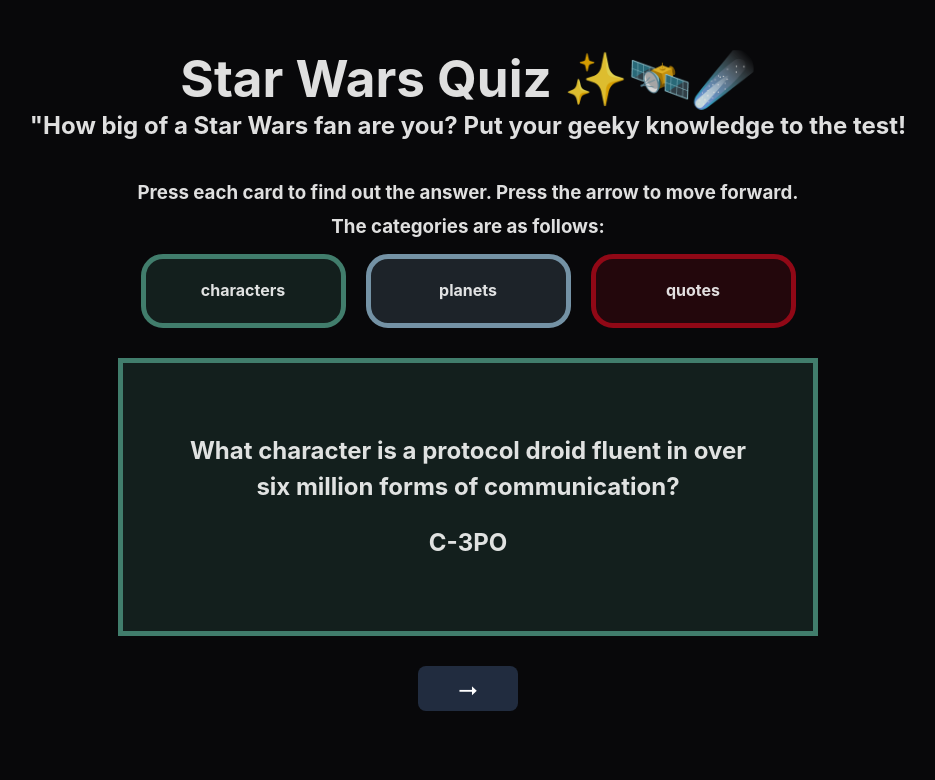
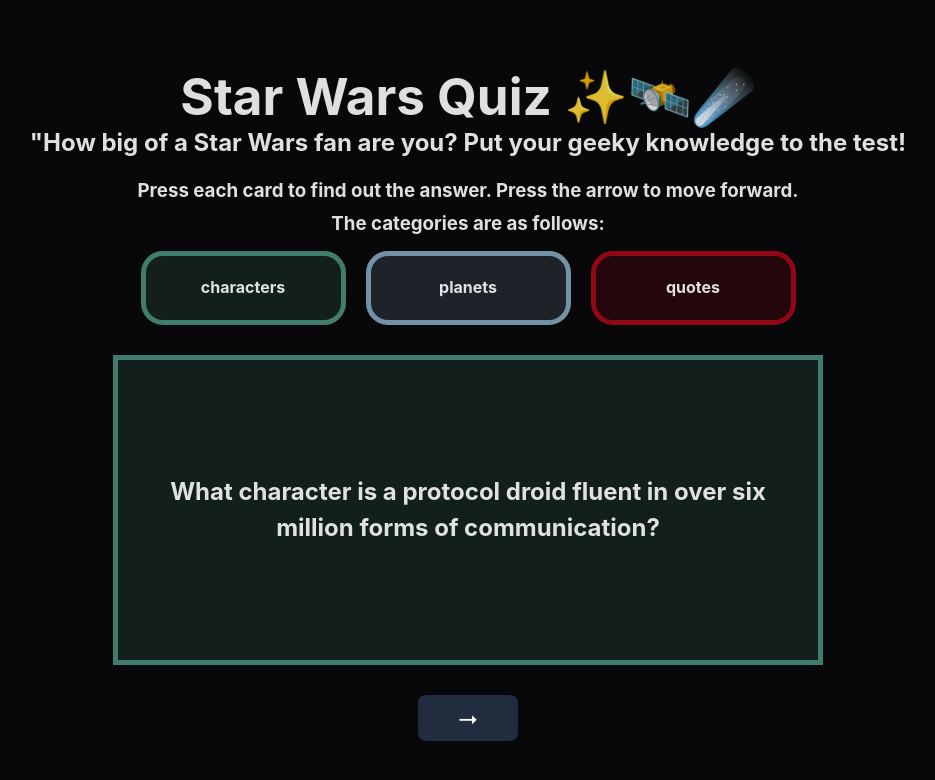
Before and after one commit to lanaramadan/flashcards, a React (Vite) app: page / in a window 1280 px wide. Shown: the top 780 px of the page, without its empty margins (172-1107 px from the left). Built offline with nearby package versions, Linux system fonts and the light colour scheme.

Commit message:
Dispaying question/answer on different sides
Small animation when hovering, clicking card flips it

```diff
--- a/src/App.css
+++ b/src/App.css
@@ -1,10 +1,6 @@
 #root {
-  /* max-width: 1280px; */
   margin: auto;
-  padding: 2rem;
   text-align: center;
-  /* border: 3px solid green; */
-  /* background-color: #1c2020; */
 }
 
 .title {
@@ -14,6 +10,7 @@
 .header {
   line-height: .8;
 }
+
 .categories {
   display: flex;
   justify-content: center;
@@ -43,7 +40,7 @@
   background-color: rgba(144, 8, 22, 0.2);
 }
 
-button {
+.arrow button {
   border-radius: 8px;
   width: 100px;
   border: 1px solid transparent;
@@ -57,15 +54,31 @@
   margin-top: 30px;
 }
 
+.arrow button:hover {
+  border-color: #7492A5;
+}
+
 .card {
   display: flex;
   justify-content: center;
   align-content: center;
-  width: 700px;
-  height: 400px;
-  margin: 0 auto;
 }
 
-.card-inner {
+.content {
   padding: 50px;
+  width: 600px;
+  height: 200px;
+  display: flex;
+  justify-content: center;
+  align-items: center;
 }
+
+.content:hover {
+  cursor: pointer;
+  transform: scale(1.05);
+}
+
+.content:active {
+  cursor: pointer;
+  transform: scale(1);
+}
--- a/src/App.jsx
+++ b/src/App.jsx
@@ -31,10 +31,6 @@
 
 				<div className="card"><Card /></div>
 
-
-				{/* <div className="arrow">
-					<button>⭢</button>
-				</div> */}
 			</div>
 
 		</div>
--- a/src/components/card.jsx
+++ b/src/components/card.jsx
@@ -19,6 +19,7 @@
         return questions[Math.floor(Math.random() * questions.length)];
     };
 
+    const [currentSide, setCurrentSide] = useState("question");
     const [raw_type, raw_question, raw_answer] = getQuestion();
     const [type, setType] = useState(raw_type);
     const [question, setQuestion] = useState(raw_question);
@@ -29,19 +30,16 @@
         setType(raw_type);
         setQuestion(raw_question);
         setAnswer(raw_answer);
+        setCurrentSide("question")
     };
+
+    const switchSide = () => {setCurrentSide(currentSide === "question" ? "answer" : "question")};
+
 
     return (
         <div className="card-mechanism">
-            <div className={`card-inner ${type}`}>
-                <div className="question">
-                    <h2>{question}</h2>
-                </div>
-
-                <div className="answer">
-                    <h2>{answer}</h2>
-                </div>
-
+            <div className={`content ${type}`} onClick={switchSide}>
+                <h2>{currentSide === "question" ? question : answer}</h2>
             </div>
 
             <div className="arrow">
--- a/src/index.css
+++ b/src/index.css
@@ -36,23 +36,7 @@
   line-height: 1.1;
 }
 
-button:hover {
-  border-color: #7492A5;
+h2 {
+  margin: 0;
+  padding: 0;
 }
-button:focus,
-button:focus-visible {
-  outline: 4px auto -webkit-focus-ring-color;
-}
-
-/* @media (prefers-color-scheme: light) {
-  :root {
-    color: #ff0000;
-    background-color: #ffffff;
-  }
-  a:hover {
-    color: #747bff;
-  }
-  button {
-    background-color: #f9f9f9;
-  }
-} */
```
